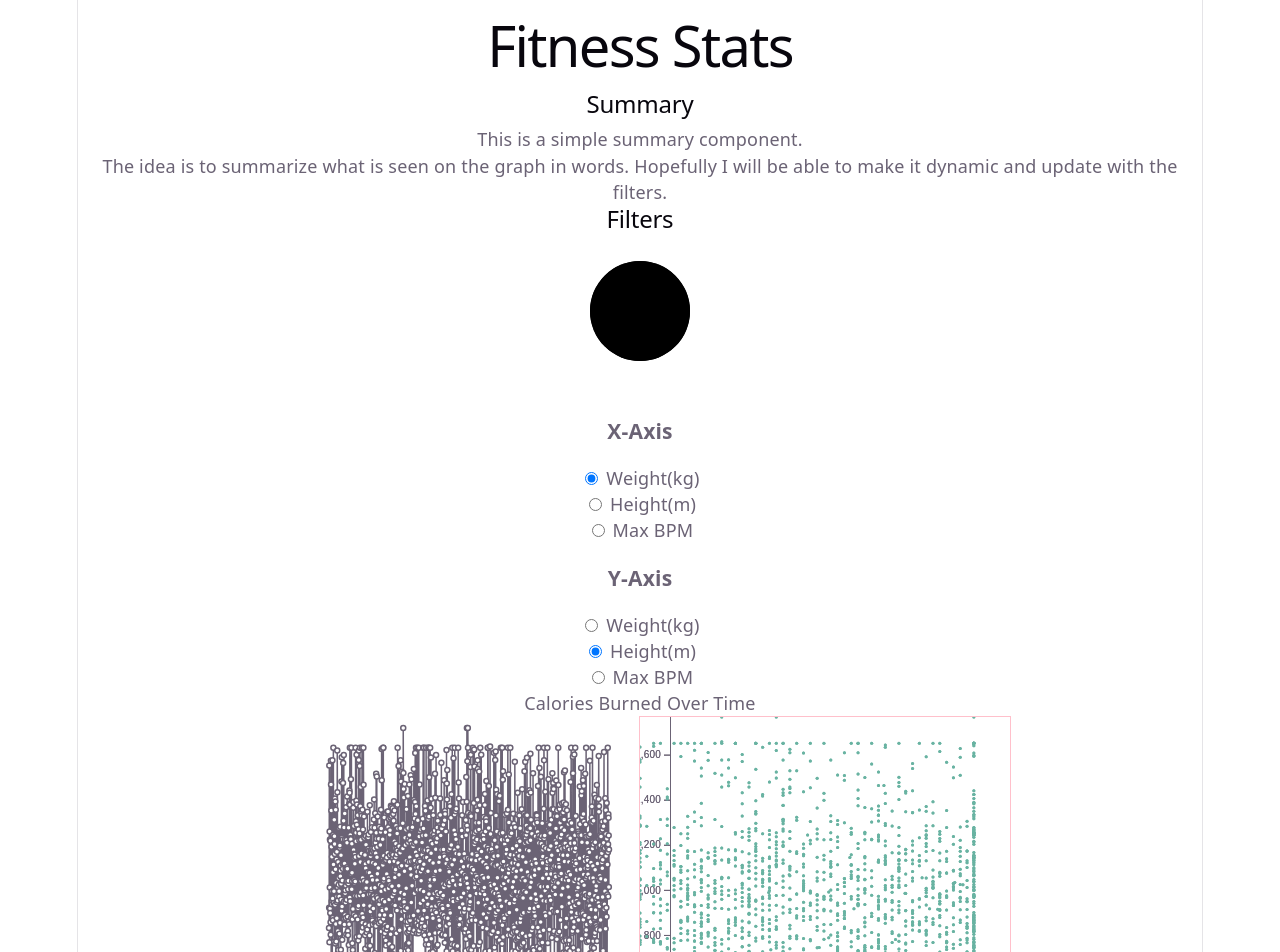
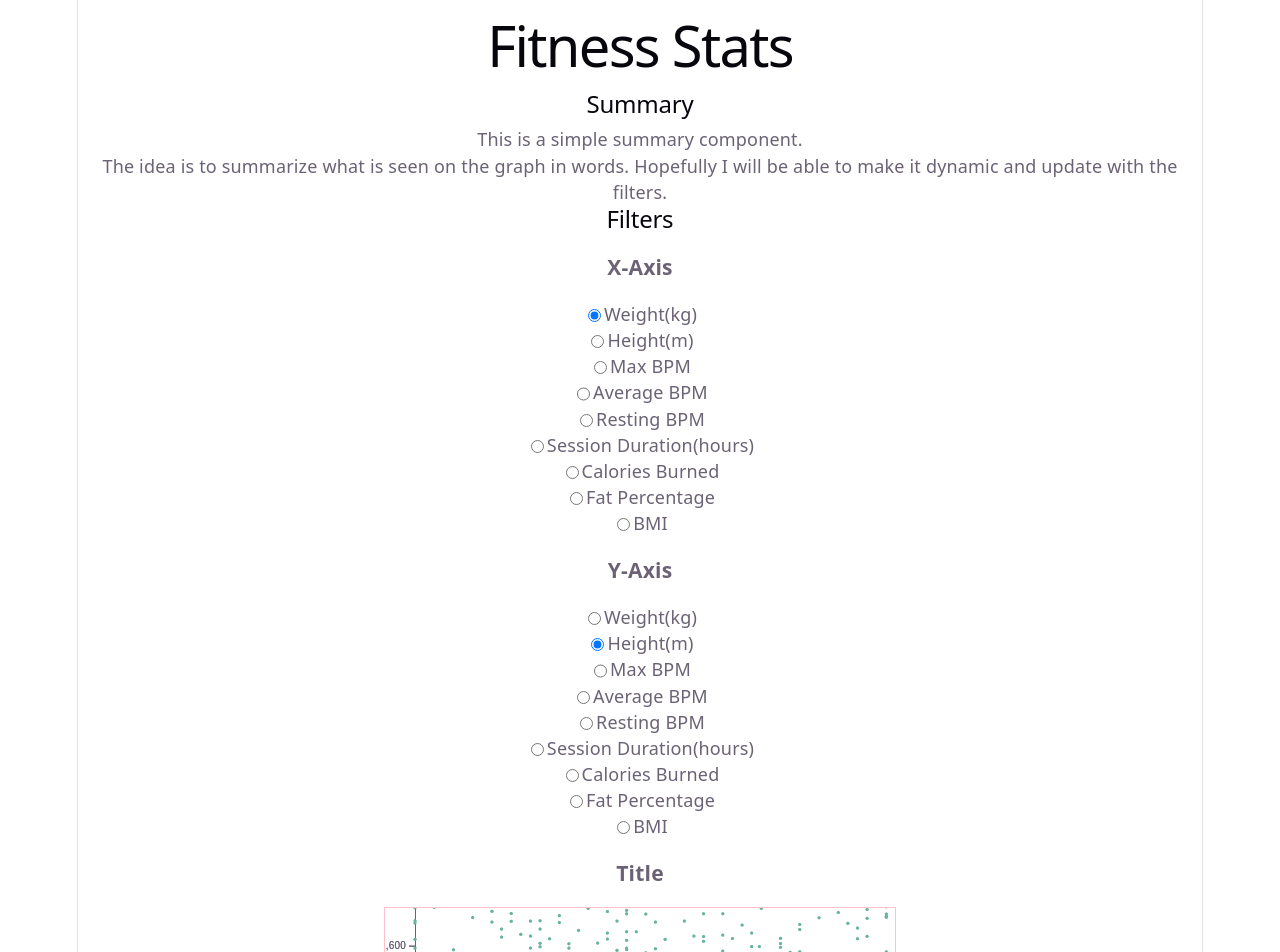
Before and after one commit to partum/fitness-stats, a React (Vite) app: page / in a window 1280 px wide. Shown: the top 952 px of the page. Built offline with nearby package versions, Linux system fonts and the light colour scheme.

Commit message:
fleshed out filter section

```diff
--- a/src/App.css
+++ b/src/App.css
@@ -182,3 +182,9 @@
     border-right-color: var(--border);
   }
 }
+
+label{
+  display: flex;
+    flex-wrap: wrap;
+    justify-content: center;
+}
--- a/src/App.jsx
+++ b/src/App.jsx
@@ -5,13 +5,17 @@ import Filters from './components/Filters'
 import Graphs from './components/Graphs'
 
 function App() {
+  const [xAxis, setXAxis] = useState("weight");
+  const handleXAxisChange = (value) => {
+    setXAxis(value);
+  }
 
   return (
     <>
       <h1>Fitness Stats</h1>
       <Summary />
-      <Filters />
-      <Graphs />
+      <Filters default={xAxis} onChange={handleXAxisChange} />
+      <Graphs selectedXAxis={xAxis} />
     </>
   )
 }
--- a/src/components/FilterRadio.jsx
+++ b/src/components/FilterRadio.jsx
@@ -1,44 +1,39 @@
 import { useState } from 'react';
 
 function FilterRadio(props) {
-    const [selectedValue, setSelectedValue] = useState(props.default);
+    //const [selectedValue, setSelectedValue] = useState(props.default);
 
     const handleChange = (event) => {
-        setSelectedValue(event.target.value);
+        // setSelectedValue(event.target.value);
+        if (props.onChange) {
+            props.onChange(event.target.value);
+        }
     };
     //rewrite this section using data.map to save space and time
+    const data = [
+        { value: 'weight', label: 'Weight(kg)' }, //does value need to have the exact syntax of the csv?
+        { value: 'height', label: 'Height(m)' },
+        { value: 'Max_BPM', label: 'Max BPM' },
+        { value: 'Avg_BPM', label: 'Average BPM' },
+        { value: 'Resting_BPM', label: 'Resting BPM' },
+        { value: 'Session_Duration', label: 'Session Duration(hours)' },
+        { value: 'Calories_Burned', label: 'Calories Burned' },
+        { value: 'Fat_Percentage', label: 'Fat Percentage' },
+        { value: 'BMI', label: 'BMI' },
+    ];
     return (
         <form >
-            <label>
-                <input
-                    type="radio"
-                    name={props.name} //I need to pick a unique name for each group of radio buttons so that they are grouped together correctly.
-                    value="weight"
-                    checked={selectedValue === 'weight'}
-                    onChange={handleChange}
-                /> Weight(kg)
-            </label>
-            <br />
-            <label>
-                <input
-                    type="radio"
-                    name={props.name}
-                    value="height"
-                    checked={selectedValue === 'height'}
-                    onChange={handleChange}
-                /> Height(m)
-            </label>
-            <br />
-            <label>
-                <input
-                    type="radio"
-                    name={props.name}
-                    value="Max_BPM"
-                    checked={selectedValue === 'Max_BPM'}
-                    onChange={handleChange}
-                /> Max BPM
-            </label>
-            <br />
+            {data.map((item) => (
+                <label key={item.value}>
+                    <input
+                        type="radio"
+                        name={props.name} //I need to pick a unique name for each group of radio buttons so that they are grouped together correctly.
+                        value={item.value}
+                        checked={props.default === item.value}
+                        onChange={handleChange}
+                    /> {item.label}
+                </label>
+            ))}
         </form>
     );
 }
--- a/src/components/Filters.jsx
+++ b/src/components/Filters.jsx
@@ -2,30 +2,12 @@ import React, { useState, useRef, useEffect } from 'react';
 import * as d3 from "d3";
 import FilterRadio from './FilterRadio';
 
-function Filters() {
+function Filters(props) {
 
-  const Circle = () => {
-    const ref = useRef()
-
-    useEffect(() => {
-      const svgElement = d3.select(ref.current)
-      svgElement.append("circle")
-        .attr("cx", 150)
-        .attr("cy", 70)
-        .attr("r", 50)
-    }, [])
-
-    return (
-      <svg
-        ref={ref}
-      />
-    )
-  }
   return (<span>
     <h2>Filters</h2>
-    {Circle()}
     <h3>X-Axis</h3>
-    <FilterRadio name="filter_data_x" default="weight" />
+    <FilterRadio name="filter_data_x" default={props.default} onChange={props.onChange} />
     <h3>Y-Axis</h3>
     <FilterRadio name="filter_data_y" default="height" />
   </span>)
--- a/src/components/Graphs.jsx
+++ b/src/components/Graphs.jsx
@@ -7,7 +7,18 @@ const parsedData = d3.csvParse(csvText, (row) => ({
   Calories_Burned: Number(row.Calories_Burned) || 0,
 }));
 
-const defaultData = parsedData.map((row) => row.Calories_Burned);
+const defaultData = parsedData.map((row) => ({
+  Calories_Burned: Number(row.Calories_Burned) || 0,
+  Weight: Number(row.Weight) || 0,
+  Height: Number(row.Height) || 0,
+  Max_BPM: Number(row.Max_BPM) || 0,
+  Avg_BPM: Number(row.Avg_BPM) || 0,
+  Resting_BPM: Number(row.Resting_BPM) || 0,
+  Calories_Burned: Number(row.Calories_Burned) || 0,
+  Session_Duration: Number(row.Session_Duration) || 0,
+  Fat_Percentage: Number(row.Fat_Percentage) || 0,
+  BMI: Number(row.BMI) || 0,
+}));
 
 export default function Graphs({
   data = defaultData,
@@ -15,22 +26,9 @@ export default function Graphs({
   marginRight = 30,
   marginBottom = 30,
   marginLeft = 60,
-  width = 460 - marginLeft - marginRight,
+  width = 600 - marginLeft - marginRight,
   height = 400 - marginTop - marginBottom,
 }) {
-  const values = Array.isArray(data) ? data : [];
-  //const x = d3.scaleLinear([0, values.length - 1], [marginLeft, width - marginRight]);
-  const x = d3.scaleLinear()
-    .domain([0, values.length - 1])
-    .range([marginLeft, width - marginRight]);
-
-  const y = d3.scaleLinear([0, Math.max(...values, 0)], [height - marginBottom, marginTop]);
-  const line = d3.line((_, i) => x(i), (d) => y(d));
-
-  data = parsedData.map((row) => ({
-    Avg_BPM: Number(row.Avg_BPM) || 0,
-    Calories_Burned: Number(row.Calories_Burned) || 0,
-  }));
 
   let maxCalories = d3.max(data, (d) => d.Calories_Burned);
   let minCalories = d3.min(data, (d) => d.Calories_Burned);
@@ -65,6 +63,7 @@ export default function Graphs({
         .attr("cy", function (d) { return y(d.Calories_Burned); })
         .attr("r", 1.5)
         .style("fill", "#69b3a2")
+        .attr("transform", `translate(${marginRight}, -${marginRight})`);
     }, [])
 
     return (
@@ -76,16 +75,7 @@ export default function Graphs({
 
   return (
     <span>
-      <p>Calories Burned Over Time</p>
-      <svg width={width} height={height}>
-        <path fill="none" stroke="currentColor" strokeWidth="1.5" d={line(values)} />
-        <g fill="white" stroke="currentColor" strokeWidth="1.5">
-          {values.map((d, i) => (
-            <circle key={i} cx={x(i)} cy={y(d)} r="2.5" />
-          ))}
-        </g>
-        <g transform='translate(0, ${height})'></g>
-      </svg>
+      <h3>Title</h3>
       {GraphTest()}
       <h2>Test</h2>
     </span>
```
Also changed, not shown: 1 other file (tests, documents, lock files or other folders).
